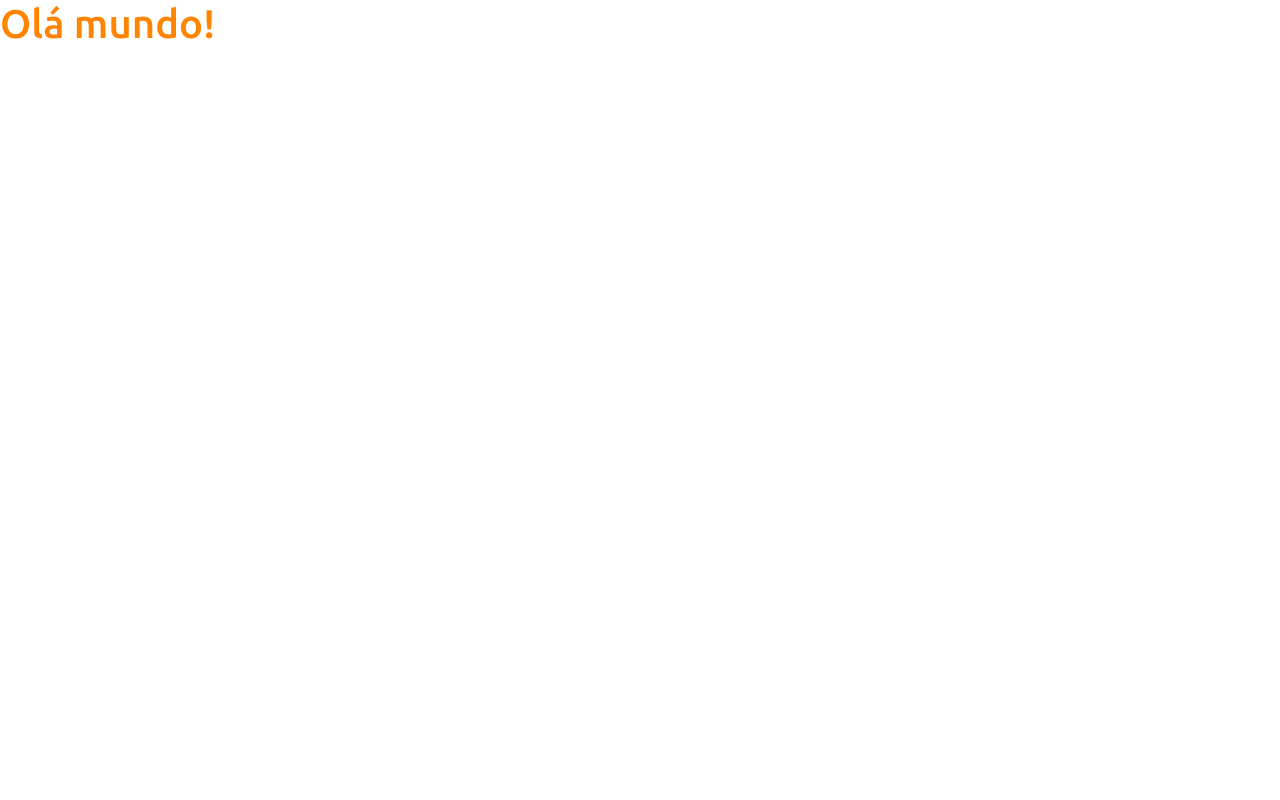
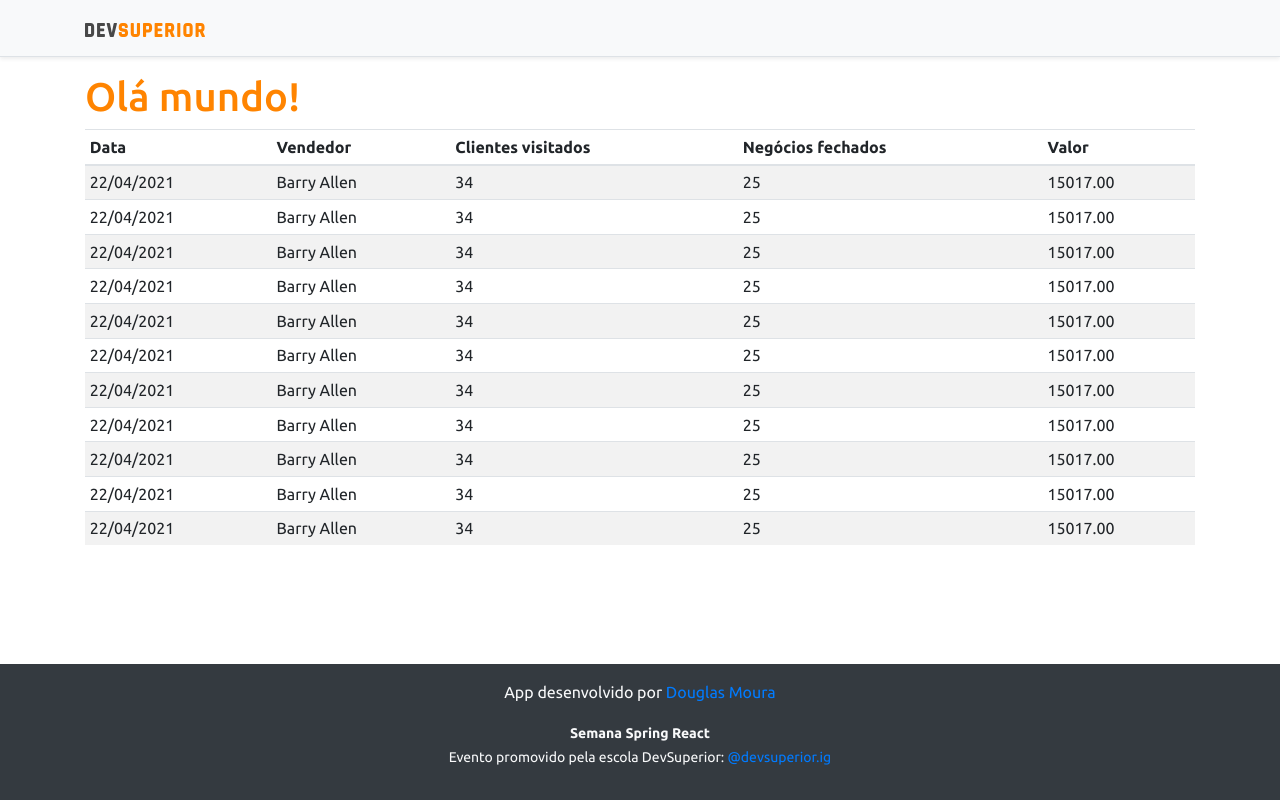
Before and after one commit to douglasmoura/projeto-sds3, a React (Create React App) app in the folder frontend/: page / in a window 1280 px wide. Built offline with nearby package versions, Linux system fonts and the light colour scheme.

Commit message:
Basic static components

```diff
--- a/frontend/src/App.tsx
+++ b/frontend/src/App.tsx
@@ -1,9 +1,18 @@
+import DataTable from "components/DataTable";
+import Footer from "components/Footer";
+import NavBar from "components/NavBar";
+
 
 function App() {
   return (
-    <div>
+    <>
+      <NavBar />
+    <div className="container">
       <h1 className="text-primary">Olá mundo!</h1>
+      <DataTable />
     </div>
+      <Footer />
+    </>
   );
 }
 
--- /dev/null
+++ b/frontend/src/components/DataTable/index.tsx
@@ -0,0 +1,98 @@
+function DataTable() {
+    return (
+        <div className="table-responsive">
+        <table className="table table-striped table-sm">
+            <thead>
+                <tr>
+                    <th>Data</th>
+                    <th>Vendedor</th>
+                    <th>Clientes visitados</th>
+                    <th>Negócios fechados</th>
+                    <th>Valor</th>
+                </tr>
+            </thead>
+            <tbody>
+                <tr>
+                    <td>22/04/2021</td>
+                    <td>Barry Allen</td>
+                    <td>34</td>
+                    <td>25</td>
+                    <td>15017.00</td>
+                </tr>
+                <tr>
+                    <td>22/04/2021</td>
+                    <td>Barry Allen</td>
+                    <td>34</td>
+                    <td>25</td>
+                    <td>15017.00</td>
+                </tr>
+                <tr>
+                    <td>22/04/2021</td>
+                    <td>Barry Allen</td>
+                    <td>34</td>
+                    <td>25</td>
+                    <td>15017.00</td>
+                </tr>
+                <tr>
+                    <td>22/04/2021</td>
+                    <td>Barry Allen</td>
+                    <td>34</td>
+                    <td>25</td>
+                    <td>15017.00</td>
+                </tr>
+                <tr>
+                    <td>22/04/2021</td>
+                    <td>Barry Allen</td>
+                    <td>34</td>
+                    <td>25</td>
+                    <td>15017.00</td>
+                </tr>
+                <tr>
+                    <td>22/04/2021</td>
+                    <td>Barry Allen</td>
+                    <td>34</td>
+                    <td>25</td>
+                    <td>15017.00</td>
+                </tr>
+                <tr>
+                    <td>22/04/2021</td>
+                    <td>Barry Allen</td>
+                    <td>34</td>
+                    <td>25</td>
+                    <td>15017.00</td>
+                </tr>
+                <tr>
+                    <td>22/04/2021</td>
+                    <td>Barry Allen</td>
+                    <td>34</td>
+                    <td>25</td>
+                    <td>15017.00</td>
+                </tr>
+                <tr>
+                    <td>22/04/2021</td>
+                    <td>Barry Allen</td>
+                    <td>34</td>
+                    <td>25</td>
+                    <td>15017.00</td>
+                </tr>
+                <tr>
+                    <td>22/04/2021</td>
+                    <td>Barry Allen</td>
+                    <td>34</td>
+                    <td>25</td>
+                    <td>15017.00</td>
+                </tr>
+                <tr>
+                    <td>22/04/2021</td>
+                    <td>Barry Allen</td>
+                    <td>34</td>
+                    <td>25</td>
+                    <td>15017.00</td>
+                </tr>
+            </tbody>
+        </table>
+        </div>
+    );
+  }
+
+  export default DataTable;
--- /dev/null
+++ b/frontend/src/components/Footer/index.tsx
@@ -0,0 +1,15 @@
+function Footer() {
+    return (
+
+    <footer className="footer mt-auto py-3 bg-dark">
+          <div className="container">
+                <p className="text-light">App desenvolvido por <a href="https://github.com/douglasmoura" target="_blank" rel="noreferrer">Douglas Moura</a></p>
+                <p className="text-light"><small><strong>Semana Spring React</strong><br/>
+                Evento promovido pela escola DevSuperior: <a href="https://instagram.com/devsuperior.ig" target="_blank" rel="noreferrer">@devsuperior.ig</a></small></p>
+           </div>
+    </footer>
+
+    );
+  }
+
+  export default Footer;
--- /dev/null
+++ b/frontend/src/components/NavBar/index.tsx
@@ -0,0 +1,14 @@
+import ImgDsDark from 'assets/img/ds-dark.svg';
+function NavBar() {
+    return (
+        <div className="d-flex flex-column flex-md-row align-items-center p-3 px-md-4 mb-3 bg-light border-bottom shadow-sm">
+           <div className="container">
+               <nav className="my-2 my-md-0 mr-md-3">
+                  <img src={ImgDsDark} alt="DevSuperior" width="120" />
+               </nav>
+        </div>
+      </div>
+    );
+  }
+
+  export default NavBar;
```
Also changed, not shown: frontend/src/assets/img/ds-dark.svg (added).
